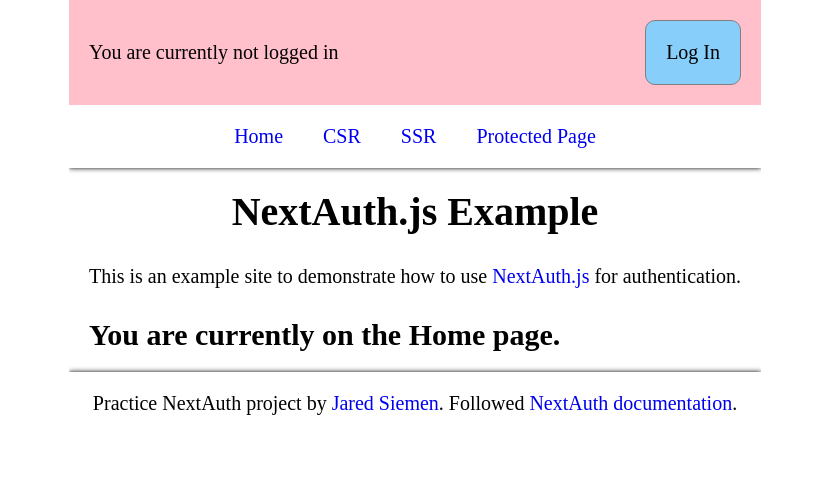
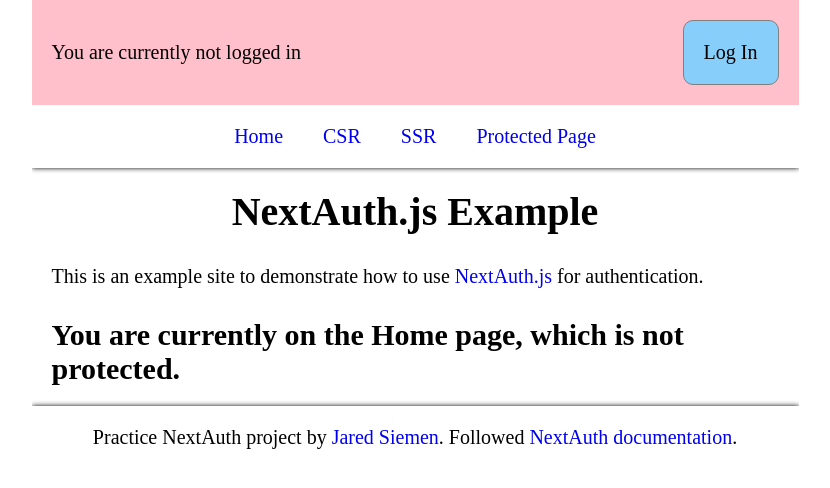
Before and after one commit to siemenjm/nextauth-practice, a Next.js app: page / in a window 1280 px wide. Shown: the top 488 px of the page, without its empty margins (225-1055 px from the left). Built offline with nearby package versions, Linux system fonts and the light colour scheme.

Commit message:
Change message on home page

```diff
--- a/pages/index.tsx
+++ b/pages/index.tsx
@@ -18,7 +18,7 @@
           This is an example site to demonstrate how to use{' '}
           <a href="https://next-auth.js.org">NextAuth.js</a> for authentication.
         </p>
-        <h2>You are currently on the Home page.</h2>
+        <h2>You are currently on the Home page, which is not protected.</h2>
       </Layout>
     </>
   );
```
